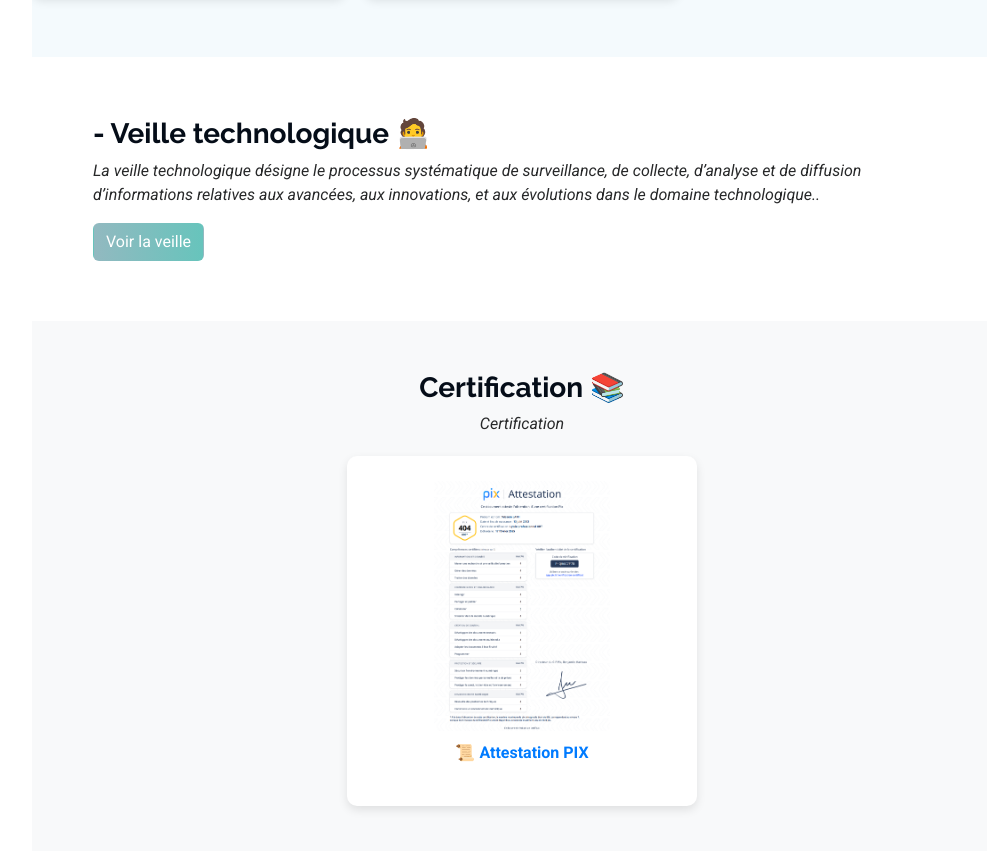
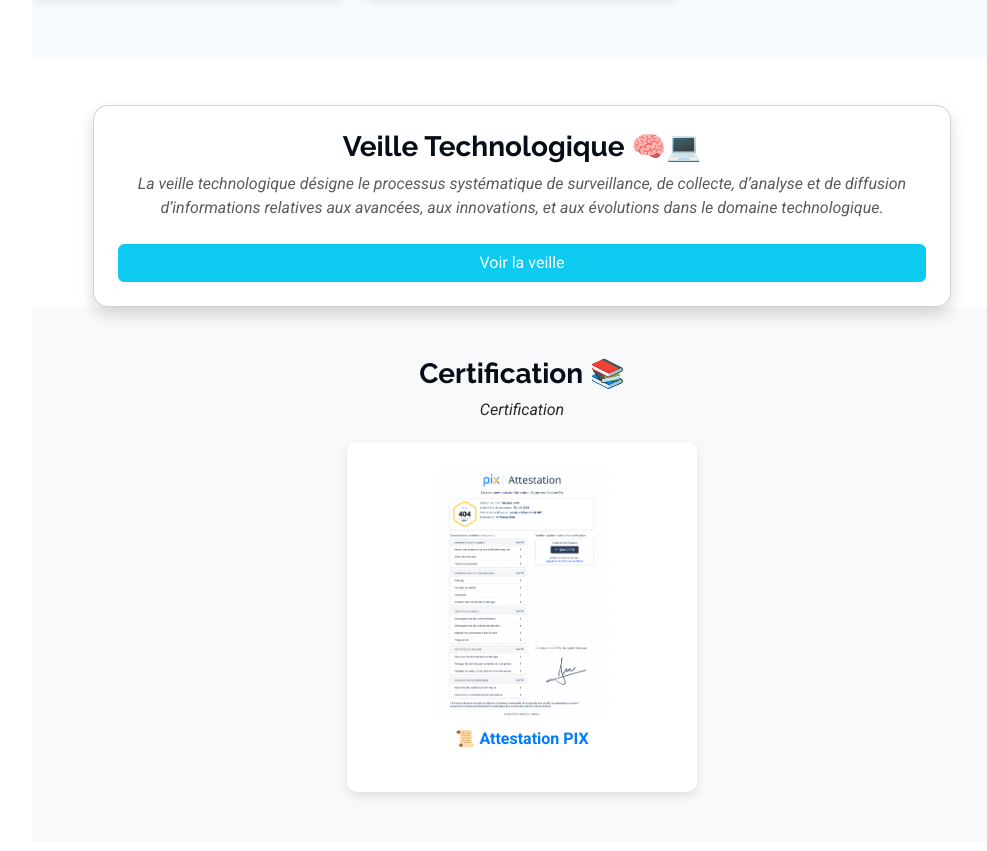
Before and after one commit to uvsq22007060/iPortfolio-1.0.0, a plain HTML site: page index.html in a window 1280 px wide. Shown: the part 3497-4348 px from the top of the page, without its empty margins (268-1255 px from the left). Drawn offline with Linux system fonts and the light colour scheme.

Commit message:
veille techno

```diff
--- a/index.html
+++ b/index.html
@@ -419,12 +419,16 @@
       }
     </style>
 
-    <section id="veille technologique" class="veille">
-      <div class="container">
-        <h2>- Veille technologique 🧑‍💻</h2>
-        <p><em>La veille technologique désigne le processus systématique de surveillance, de collecte, d’analyse et de diffusion d’informations relatives aux avancées, aux innovations, et aux évolutions dans le domaine technologique..</em></p>
-        <a href="veilletechno.html" class="btn" style="background: linear-gradient(to right, #92b9c0, #67c4bc); color: white;">Voir la veille</a>
-
+    <div class="container mt-5">
+  <div class="card text-center shadow p-4">
+    <h2 class="fw-bold">Veille Technologique 🧠💻</h2>
+    <p class="fst-italic text-muted">
+      La veille technologique désigne le processus systématique de surveillance, de collecte, d’analyse et de diffusion
+      d’informations relatives aux avancées, aux innovations, et aux évolutions dans le domaine technologique.
+    </p>
+    <a href="veilletechno.html" class="btn btn-info text-white mt-2 px-4">Voir la veille</a>
+  </div>
+</div>
 
     </section><!-- /Portfolio Section -->
 
```
Also changed, not shown: veilletechno.html (+1 -1 lines).
